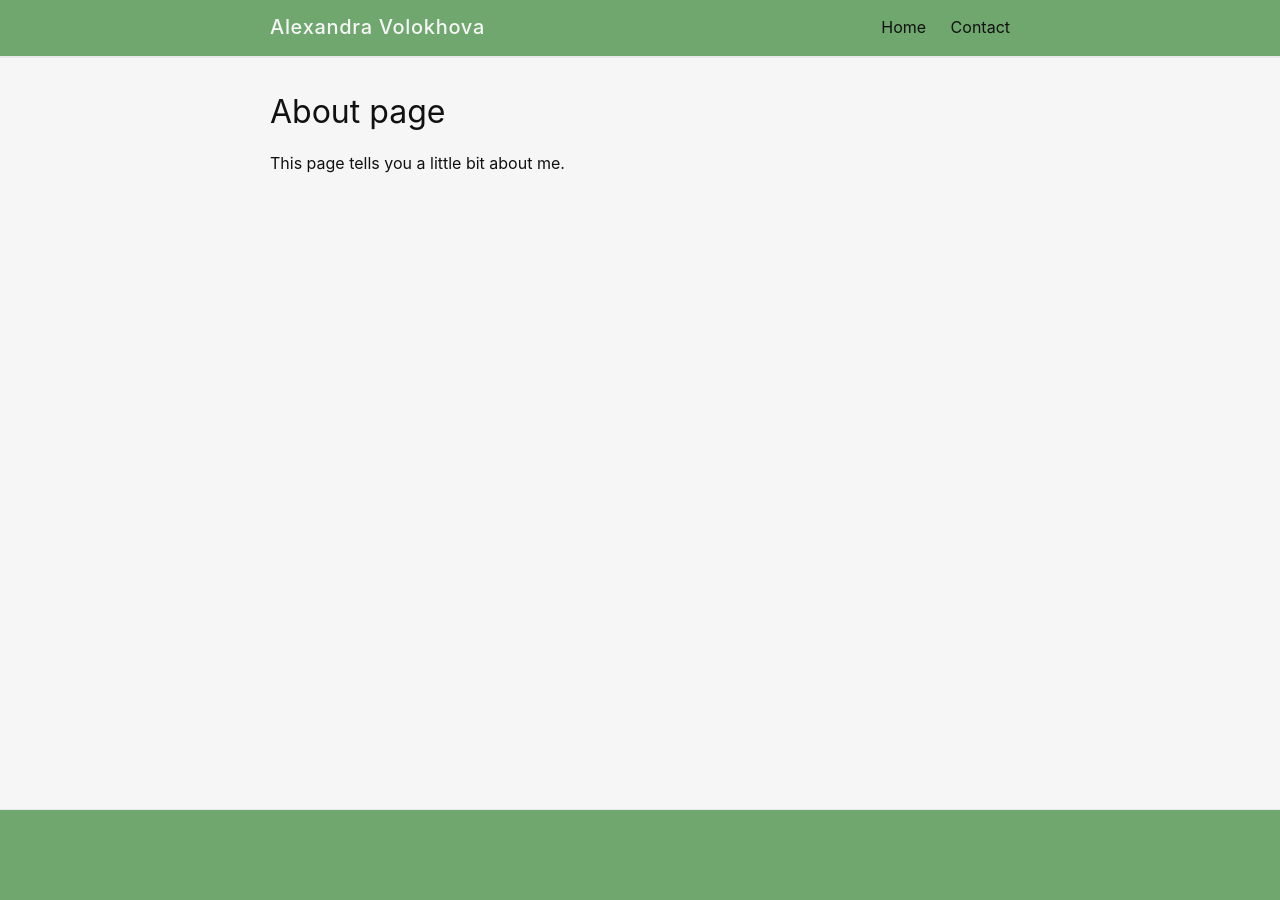
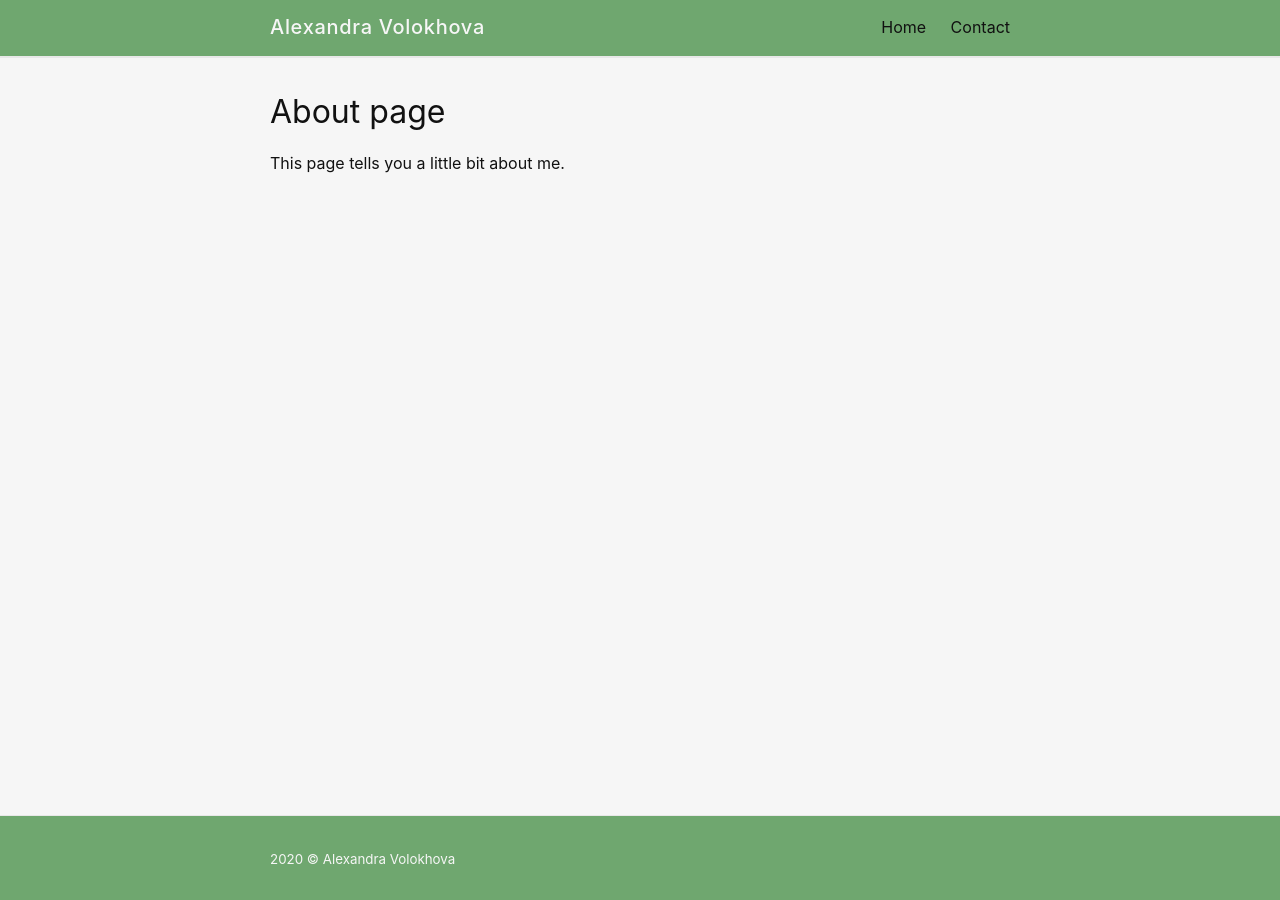
Before and after one commit to AlexandraVolokhova/alexandravolokhova.github.io, a Jekyll site: the page built from about.md, in a window 1280 px wide. Built offline with Jekyll 4.4.1, drawn with Linux system fonts in a browser that asks for light colours.

Commit message:
edit activities, add copyright

```diff
--- a/_includes/footer.html
+++ b/_includes/footer.html
@@ -2,35 +2,41 @@
   <data class="u-url" href="{{ "/" | relative_url }}"></data>
 
   <div class="wrapper">
-
-    <div class="footer-col-wrapper">
-      <div class="footer-col">
-        <p class="feed-subscribe">
-          <!--<a href="{{ 'feed.xml' | relative_url }}">-->
-            <!--<svg class="svg-icon orange">-->
-              <!--<use xlink:href="{{ 'assets/minima-social-icons.svg#rss' | relative_url }}"></use>-->
-            <!--</svg><span>Subscribe</span>-->
-          <!--</a>-->
-        </p>
-      {%- if site.author %}
-        <ul class="contact-list">
-          {% if site.author.name -%}
-            <li class="p-name">{{ site.author.name | escape }}</li>
-          {% endif -%}
-          {% if site.author.email -%}
-            <li><a class="u-email" href="mailto:{{ site.author.email }}">{{ site.author.email }}</a></li>
-          {%- endif %}
-        </ul>
-      {%- endif %}
-      </div>
-      <div class="footer-col">
-        <p>{{ site.description | escape }}</p>
-      </div>
+    <div class="copyright">
+      <small> 2020 &copy; Alexandra Volokhova
     </div>
 
-    <div class="social-links">
-      {%- include social.html -%}
-    </div>
+    <!--<small>&copy; Copyright 2020, Alexandra Volokhova</small>-->
+
+    <!--<div class="footer-col-wrapper">-->
+      <!--<div class="footer-col">-->
+        <!--<p class="feed-subscribe">-->
+          <!--&lt;!&ndash;<a href="{{ 'feed.xml' | relative_url }}">&ndash;&gt;-->
+            <!--&lt;!&ndash;<svg class="svg-icon orange">&ndash;&gt;-->
+              <!--&lt;!&ndash;<use xlink:href="{{ 'assets/minima-social-icons.svg#rss' | relative_url }}"></use>&ndash;&gt;-->
+            <!--&lt;!&ndash;</svg><span>Subscribe</span>&ndash;&gt;-->
+          <!--&lt;!&ndash;</a>&ndash;&gt;-->
+        <!--</p>-->
+      <!--{%- if site.author %}-->
+        <!--<ul class="contact-list">-->
+          <!--{% if site.author.name -%}-->
+            <!--<li class="p-name">{{ site.author.name | escape }}</li>-->
+          <!--{% endif -%}-->
+          <!--{% if site.author.email -%}-->
+            <!--<li><a class="u-email" href="mailto:{{ site.author.email }}">{{ site.author.email }}</a></li>-->
+          <!--{%- endif %}-->
+        <!--</ul>-->
+      <!--{%- endif %}-->
+      <!--</div>-->
+      <!--<div class="footer-col">-->
+        <!---->
+        <!--<p>{{ site.description | escape }}</p>-->
+      <!--</div>-->
+    <!--</div>-->
+
+    <!--<div class="social-links">-->
+      <!--{%- include social.html -%}-->
+    <!--</div>-->
 
   </div>
 
--- a/_sass/minima/custom-variables.scss
+++ b/_sass/minima/custom-variables.scss
@@ -116,3 +116,7 @@ li {
   height:35px;
   margin-right: 0px;
 }
+
+.copyright {
+  color: $background-color;
+ }
--- a/index.html
+++ b/index.html
@@ -132,7 +132,7 @@ title: Alexandra Volokhova
         at EEML Summer School, July 2019
     </li>
     <li>
-        Neural Ordinary Differential Equations, talk at ML Seminar, HSE Study Center ”Voronovo”, June 2019
+        Neural Ordinary Differential Equations, talk at ML workshop, HSE Study Center ”Voronovo”, June 2019
         <a href="https://drive.google.com/file/d/1KmdBTC9R9MUIQYPm-zz4Kcr2JbqWtzMY/view?usp=sharing">(slides)</a>
     </li>
     <li>
@@ -168,6 +168,6 @@ title: Alexandra Volokhova
 <img src="{{ '/assets/images/mountains_1.JPG' | relative_url }}" class="mountains_photo"/>
 
 <p>
-    I fell in love with Russian nature, so in my spare time, I take part in various ecological activities in Moscow.
-    Also, I like spending vacations hiking around Siberian mountains and Kamchatka's volcanoes.
+    I deeply love our planet and all its inhabitants, so I'm vegan and in my spare time, I take part in various ecological activities.
+    Also, I like spending vacations hiking around the Siberian mountains and Kamchatka's volcanoes with my family and friends.
 </p>
```
Also changed, not shown: 7 other files.
